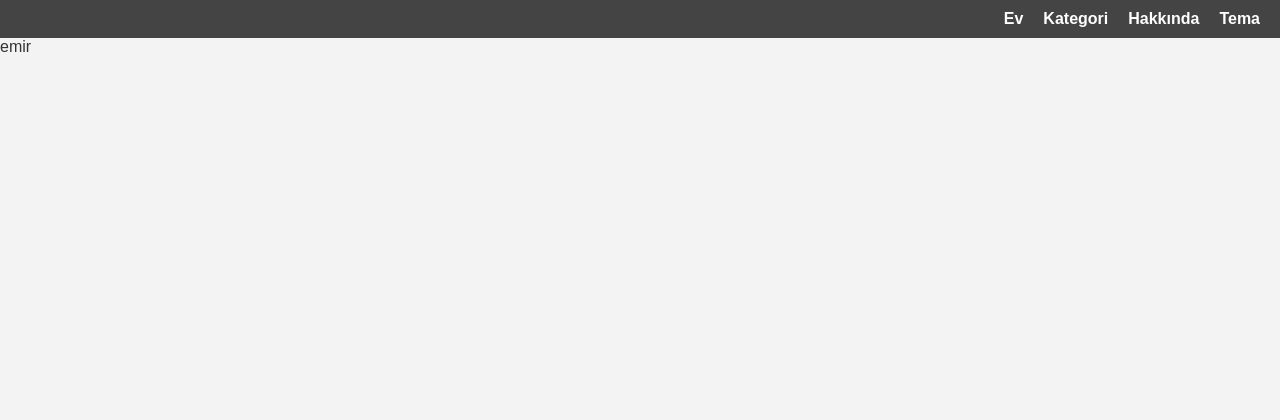
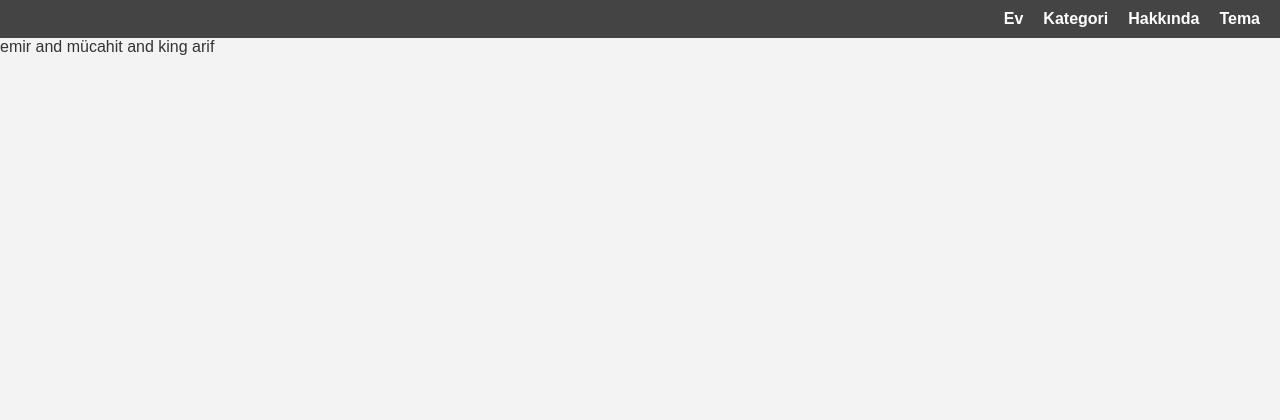
Before and after one commit to mchtx/documents_guide, a Django app: template documents_guide/myapp/templates/base.html in a window 1280 px wide. Shown: the top 420 px of the page. Run offline with Django 5.2, Linux system fonts and the light colour scheme; the template is opened without the code that fills it, so the values that code supplies are empty.

Commit message:
Proje üzerinde güncellemeler yapıldı

```diff
--- a/documents_guide/myapp/templates/base.html
+++ b/documents_guide/myapp/templates/base.html
@@ -28,4 +28,4 @@
     </footer>
 </body>
 </html>
-emir
+emir and mücahit and king arif
```
